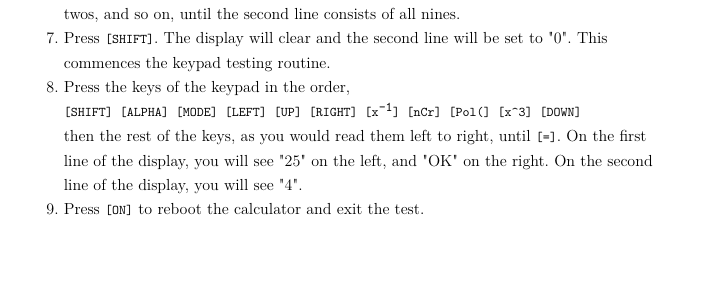
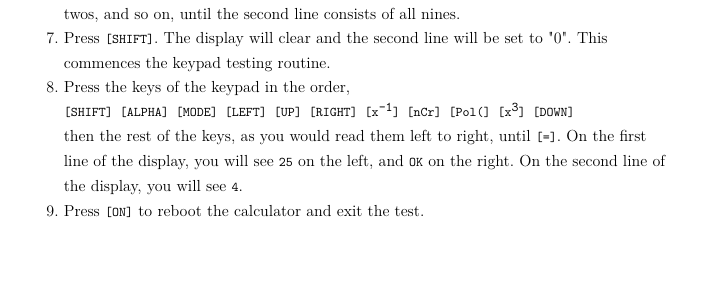
Before and after one commit to delan/www.azabani.com, a Jekyll site: the page built from _posts/2014-01-02-hacking-casio-fx-82ms.html, in a window 1280 px wide. Shown: the part 1433-1728 px from the top of the page, without its empty margins (287-989 px from the left). Built offline with Jekyll 4.4.1, drawn with Linux system fonts in a browser that asks for light colours.

```diff
--- a/_posts/2014-01-02-hacking-casio-fx-82ms.html
+++ b/_posts/2014-01-02-hacking-casio-fx-82ms.html
@@ -75,10 +75,10 @@ routine, pressing <code>[ON]</code> will reboot the calculator, ending the test.
 	    line will be set to "0". This commences the keypad testing routine.
 	<li>Press the keys of the keypad in the order,<br>
 	    <code>[SHIFT] [ALPHA] [MODE] [LEFT] [UP] [RIGHT] [x<sup>-1</sup>]
-	    [nCr] [Pol(] [x^3] [DOWN]</code><br>
+	    [nCr] [Pol(] [x<sup>3</sup>] [DOWN]</code><br>
 	    then the rest of the keys, as you would read them left to right,
 	    until <code>[=]</code>. On the first line of the display, you will
-	    see "25" on the left, and "OK" on the right. On the second line of
-	    the display, you will see "4".
+	    see <code>25</code> on the left, and <code>OK</code> on the right.
+	    On the second line of the display, you will see <code>4</code>.
 	<li>Press <code>[ON]</code> to reboot the calculator and exit the test.
 </ol>
```
